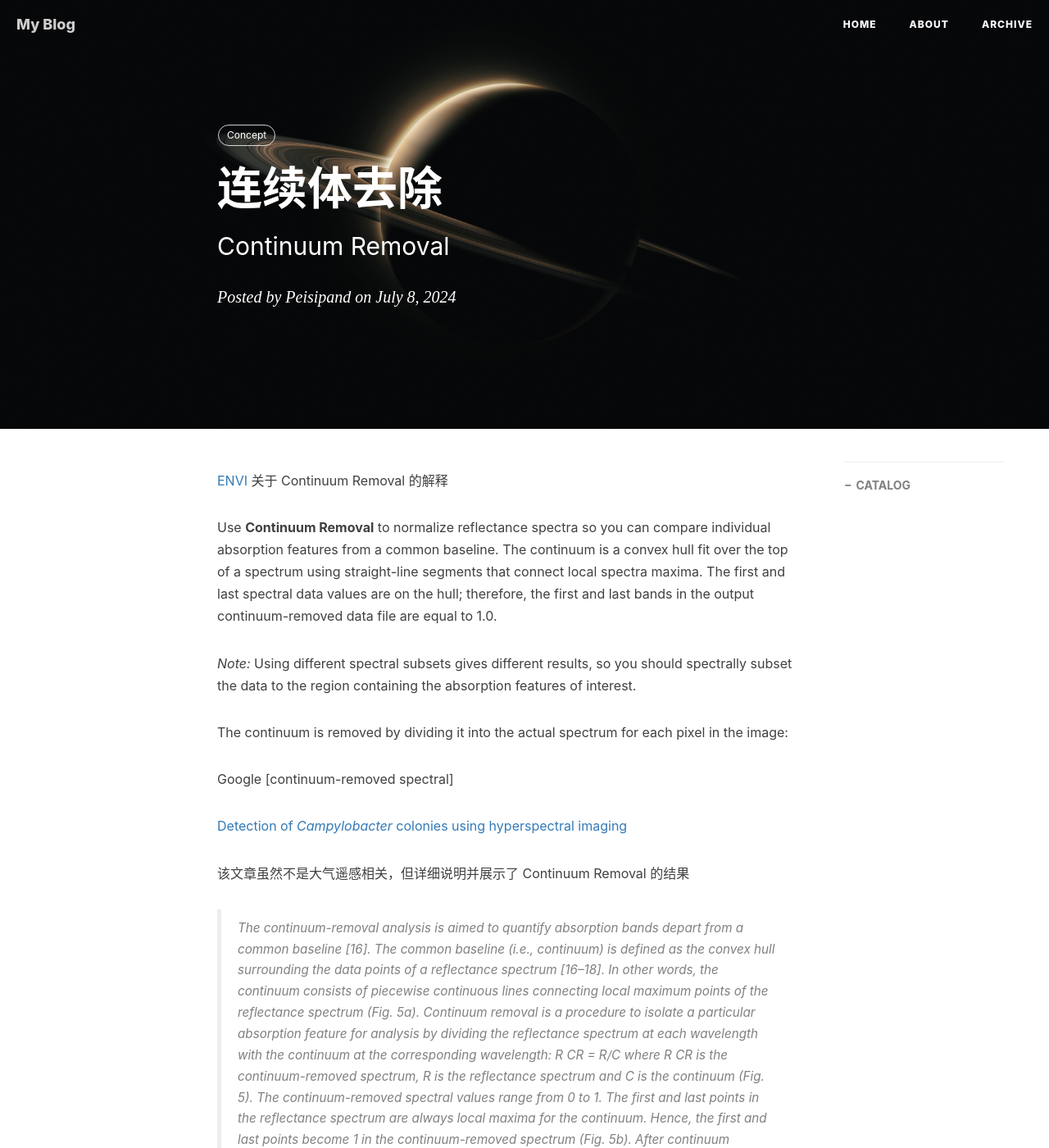
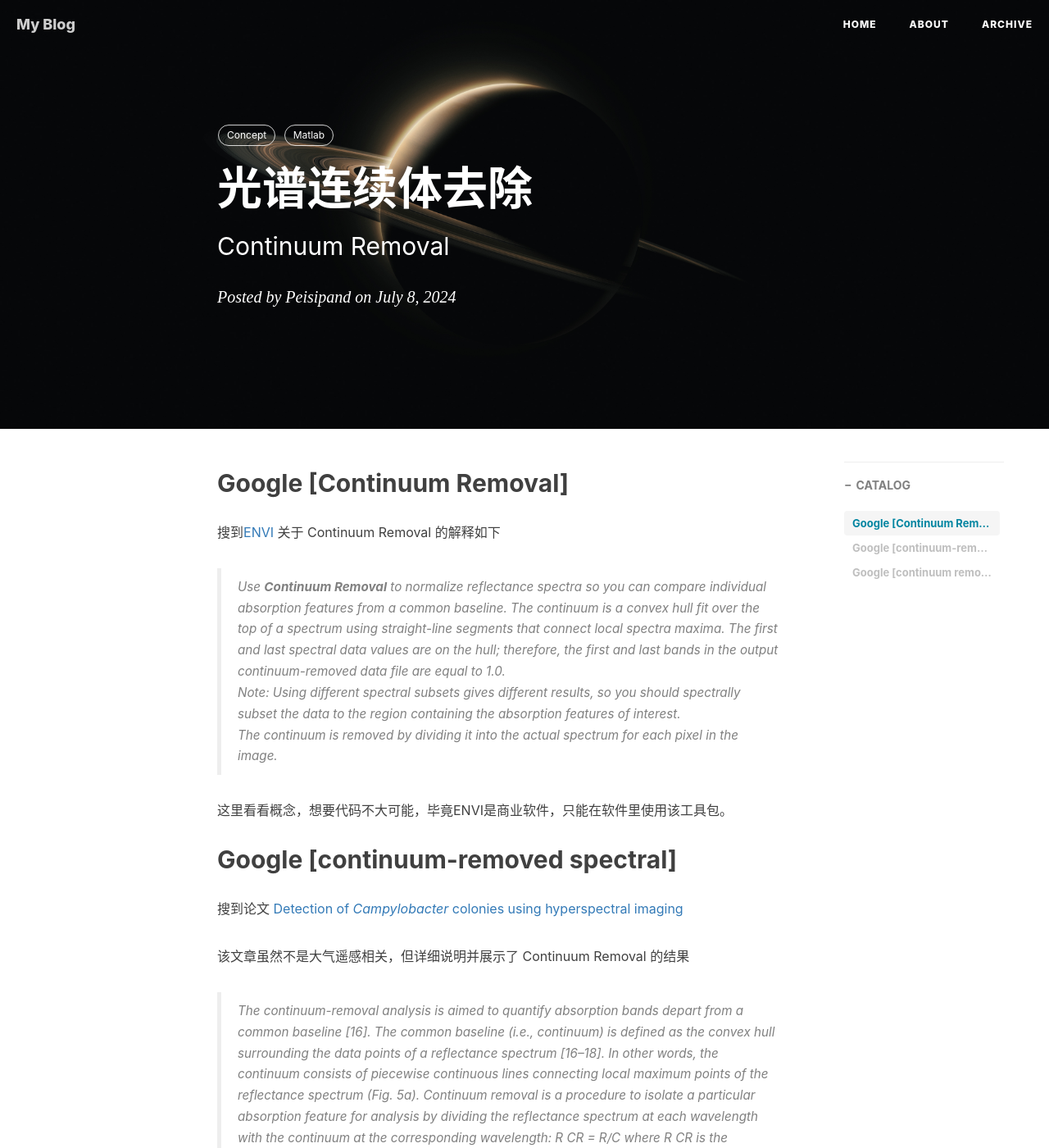
Before and after one commit to peisipand/peisipand.github.io, a Jekyll site: the page built from _posts/2024-07-08-Concept_Continuum Removal.md, in a window 1280 px wide and 1400 px high. Shown: the whole window at 82% size. Built offline with Jekyll 4.4.1, drawn with Linux system fonts in a browser that asks for light colours; nearby versions of some CDN libraries; comment, search, counter and statistics services are not loaded; some of the changed text lies outside the part shown.

Commit message:
240708 post 95% CI

```diff
--- a/_posts/2024-07-08-Concept_Continuum Removal.md
+++ b/_posts/2024-07-08-Concept_Continuum Removal.md
@@ -1,6 +1,6 @@
 ---
 layout:     post
-title:      连续体去除
+title:      光谱连续体去除
 subtitle:   Continuum Removal
 date:       2024-07-08
 author:     Peisipand
@@ -8,21 +8,25 @@
 catalog: true
 tags:
     - Concept
+    - Matlab
 ---
 
-[ENVI](https://www.nv5geospatialsoftware.com/docs/ContinuumRemoval.html) 关于 Continuum Removal 的解释
+## Google [Continuum Removal]
 
-Use **Continuum Removal** to normalize reflectance spectra so you can compare individual absorption features from a common baseline. The continuum is a convex hull fit over the top of a spectrum using straight-line segments that connect local spectra maxima. The first and last spectral data values are on the hull; therefore, the first and last bands in the output continuum-removed data file are equal to 1.0.
+搜到[ENVI](https://www.nv5geospatialsoftware.com/docs/ContinuumRemoval.html) 关于 Continuum Removal 的解释如下
 
-*Note:* Using different spectral subsets gives different results, so you should spectrally subset the data to the region containing the absorption features of interest.
+> Use **Continuum Removal** to normalize reflectance spectra so you can compare individual absorption features from a common baseline. The continuum is a convex hull fit over the top of a spectrum using straight-line segments that connect local spectra maxima. The first and last spectral data values are on the hull; therefore, the first and last bands in the output continuum-removed data file are equal to 1.0.
+>
+> *Note:* Using different spectral subsets gives different results, so you should spectrally subset the data to the region containing the absorption features of interest.
+>
+> The continuum is removed by dividing it into the actual spectrum for each pixel in the image.
+>
 
-The continuum is removed by dividing it into the actual spectrum for each pixel in the image:
+这里看看概念，想要代码不大可能，毕竟ENVI是商业软件，只能在软件里使用该工具包。
 
+## Google [continuum-removed spectral]
 
-
-Google [continuum-removed spectral]
-
-[Detection of *Campylobacter* colonies using hyperspectral imaging](https://link.springer.com/article/10.1007/s11694-010-9094-0)
+搜到论文 [Detection of *Campylobacter* colonies using hyperspectral imaging](https://link.springer.com/article/10.1007/s11694-010-9094-0)
 
 该文章虽然不是大气遥感相关，但详细说明并展示了 Continuum Removal 的结果
 
@@ -30,15 +34,10 @@
 
 >连续面去除分析旨在量化偏离共同基线的吸收带[16]。共同基线（即连续面）被定义为反射光谱数据点周围的凸壳[16-18]。换句话说，连续体由连接反射光谱局部最大点的片状连续线段组成（图 5a）。连续体去除是通过将每个波长的反射光谱与相应波长的连续体相除，从而分离出特定吸收特征进行分析的过程： R CR = R/C，其中 R CR 是去除的连续谱，R 是反射谱，C 是连续谱（图 5）。反射光谱中的第一个点和最后一个点总是连续面的局部最大值。因此，在去除连续光的光谱中，第一个点和最后一个点都变成了 1（图 5b）。去除连续波后，可以通过计算波段深度、带宽和波长位置来量化吸收波段特征[19, 20]。如图 5b 所示，每个波段的波段深度 D 可通过从 1 中减去去除连续波的反射率来计算：D = 1 - R CR [20]。在本研究中，利用去除连续光光谱的斜率信息来增强弯曲杆菌和非弯曲杆菌吸收特征的差异。
 
-
-
 ![图1](\img\Matlab_Continuum removal\1.png)
 
-Google [continuum removal matlab]
+## Google [continuum removal matlab]
+
+搜到 Matlab 2024 提供了相关的工具包
 
 [Normalize spectral signature - MATLAB removeContinuum - MathWorks 中国](https://ww2.mathworks.cn/help/images/ref/removecontinuum.html)
-
----
-
-
-Reference:
```
Also changed, not shown: _posts/2024-04-29-Matlab_Plotting 95% confidence intervals around fitted line.md (renamed from _posts/2024-04-29-Matlab_Plotting different confidence intervals around fitted line.md, +1 -0 lines).
